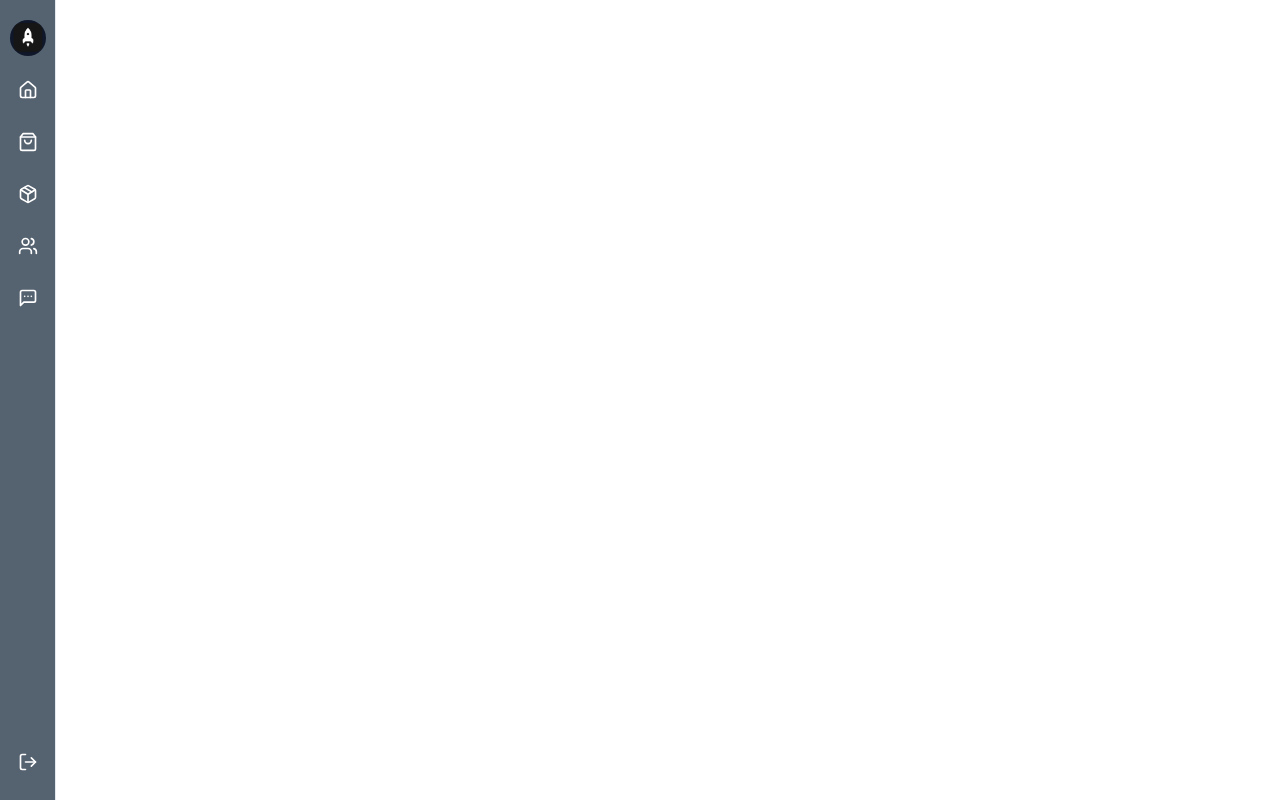
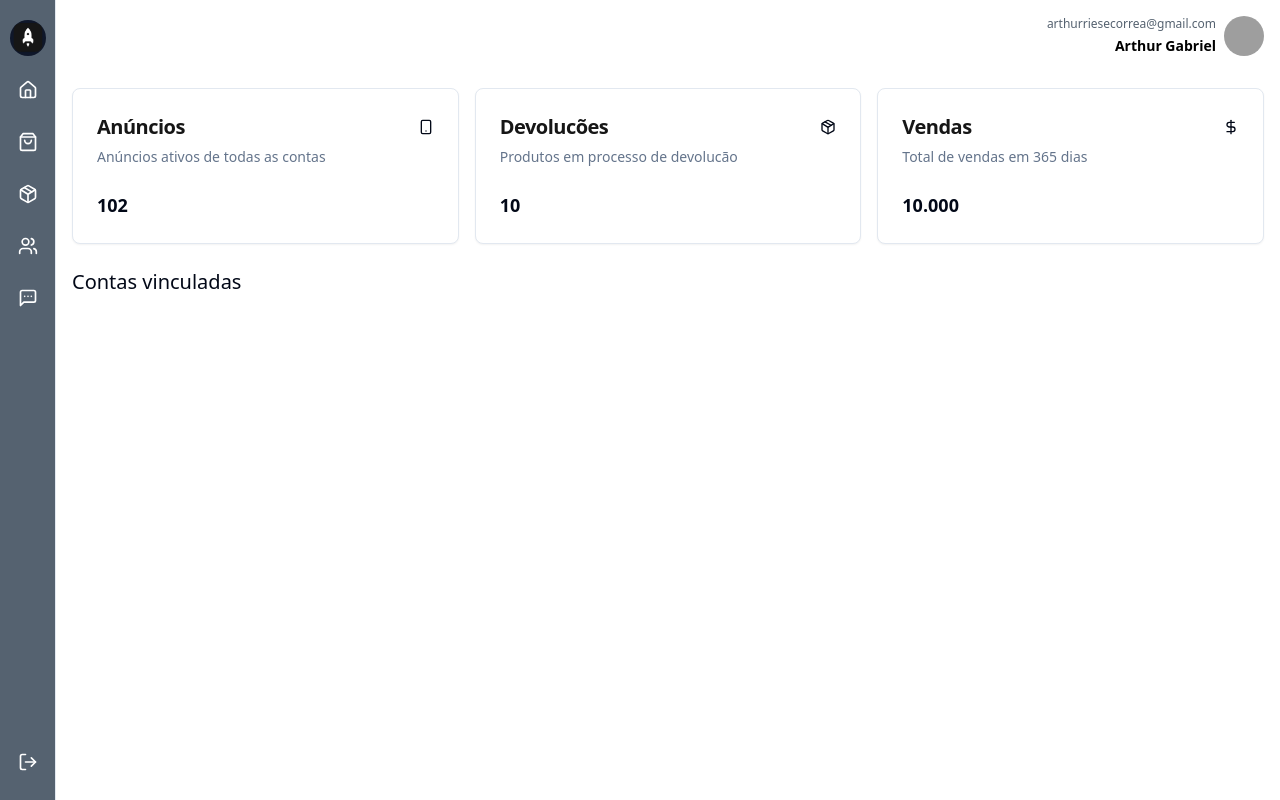
Before and after one commit to ArthurGRC/RieseBoost, a Next.js app: page /dashboard in a window 1280 px wide. Built offline with nearby package versions, Linux system fonts and the light colour scheme; grey boxes are pictures that could not be loaded.

Commit message:
feat: create generic card components

```diff
--- a/app/dashboard/layout.tsx
+++ b/app/dashboard/layout.tsx
@@ -1,10 +1,12 @@
 'use client';
 
 import SideBar from '@/src/components/SideBar';
+import TopBar from '@/src/components/TopBar';
 
 const Layout = ({ children }: { children: React.ReactNode }) => {
   return (
     <main>
+      <TopBar />
       <SideBar />
       {children}
     </main>
--- a/app/dashboard/page.tsx
+++ b/app/dashboard/page.tsx
@@ -1,7 +1,31 @@
+import GenericCard from '@/components/GenericCard';
+import { DollarSign, Package, Smartphone } from 'lucide-react';
+
 const Home = () => {
   return (
-    <main>
-      <h1>Inicio</h1>
+    <main className="sm:ml-14 p-4 flex flex-col gap-6">
+      <section className="grid grid-cols-1 lg:grid-cols-3 sm:grid-cols-2 gap-4">
+        <GenericCard
+          title="Anúncios"
+          description="Anúncios ativos de todas as contas"
+          content="102"
+          item={{ icon: Smartphone }}
+        />
+        <GenericCard
+          title="Devolucões"
+          description="Produtos em processo de devolucão"
+          content="10"
+          item={{ icon: Package }}
+        />
+        <GenericCard
+          title="Vendas"
+          description="Total de vendas em 365 dias"
+          content="10.000"
+          item={{ icon: DollarSign }}
+        />
+      </section>
+      <h1 className="text-lg sm:text-xl"> Contas vinculadas </h1>
+      <section></section>
     </main>
   );
 };
--- a/app/page.tsx
+++ b/app/page.tsx
@@ -1,8 +1,8 @@
 'use client';
 
 import Logo from '@/public/assets/logo.png';
-import LoginInput from '@/components/Input/login';
-import CircleLoader from '@/components/Loaders/CircleLoader';
+import LoginInput from '@/src/components/Input/Login';
+import CircleLoader from '@/src/components/loaders/circleLoader';
 import { useCreateUserMutation } from '@/services/users';
 import { DataError, DataErrorFiltered } from '@/types/redux';
 import { DataFiltered } from '@/types/user';
--- /dev/null
+++ b/src/components/GenericCard/index.tsx
@@ -0,0 +1,31 @@
+import { Card, CardContent, CardDescription, CardFooter, CardHeader, CardTitle } from '@/components/Ui/card';
+import { DollarSign } from 'lucide-react';
+
+const GenericCard = ({
+  title,
+  description,
+  content,
+  item,
+}: {
+  title: string;
+  description: string;
+  content: string;
+  item: any;
+}) => {
+  return (
+    <Card>
+      <CardHeader>
+        <div className="flex items-center justify-center select-none">
+          <CardTitle className="text-lg sm:text-xl text-rbGray">{title}</CardTitle>
+          <item.icon className="ml-auto h-4 w-4" />
+        </div>
+        <CardDescription>{description}</CardDescription>
+      </CardHeader>
+      <CardContent>
+        <p className="text-base sm:text-lg font-bold">{content}</p>
+      </CardContent>
+    </Card>
+  );
+};
+
+export default GenericCard;
```
